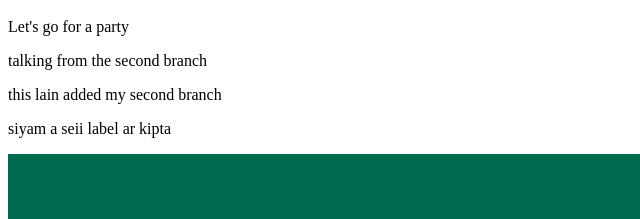
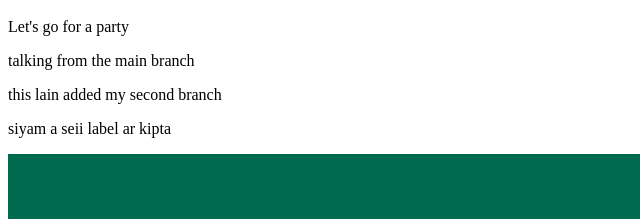
Before and after one commit to sarkarmehedi/my-first-website, a plain HTML site: page index.html in a window 1280 px wide. Shown: the part 191-410 px from the top of the page, 0-640 px from the left. Drawn offline with Linux system fonts and the light colour scheme.

Commit message:
dola magi

```diff
--- a/index.html
+++ b/index.html
@@ -11,7 +11,7 @@
   <h3>this is not mama,its your nana</h3>
   <h4>i am agree with commit</h4>
   <p>Let's go for a party</p>
-  <p>talking from the second branch</p>
+  <p>talking from the main branch</p>
   <p>this lain added my second branch</p>
   <p>siyam a seii label ar kipta</p>
   <img src="flag..svg" alt="">
```
